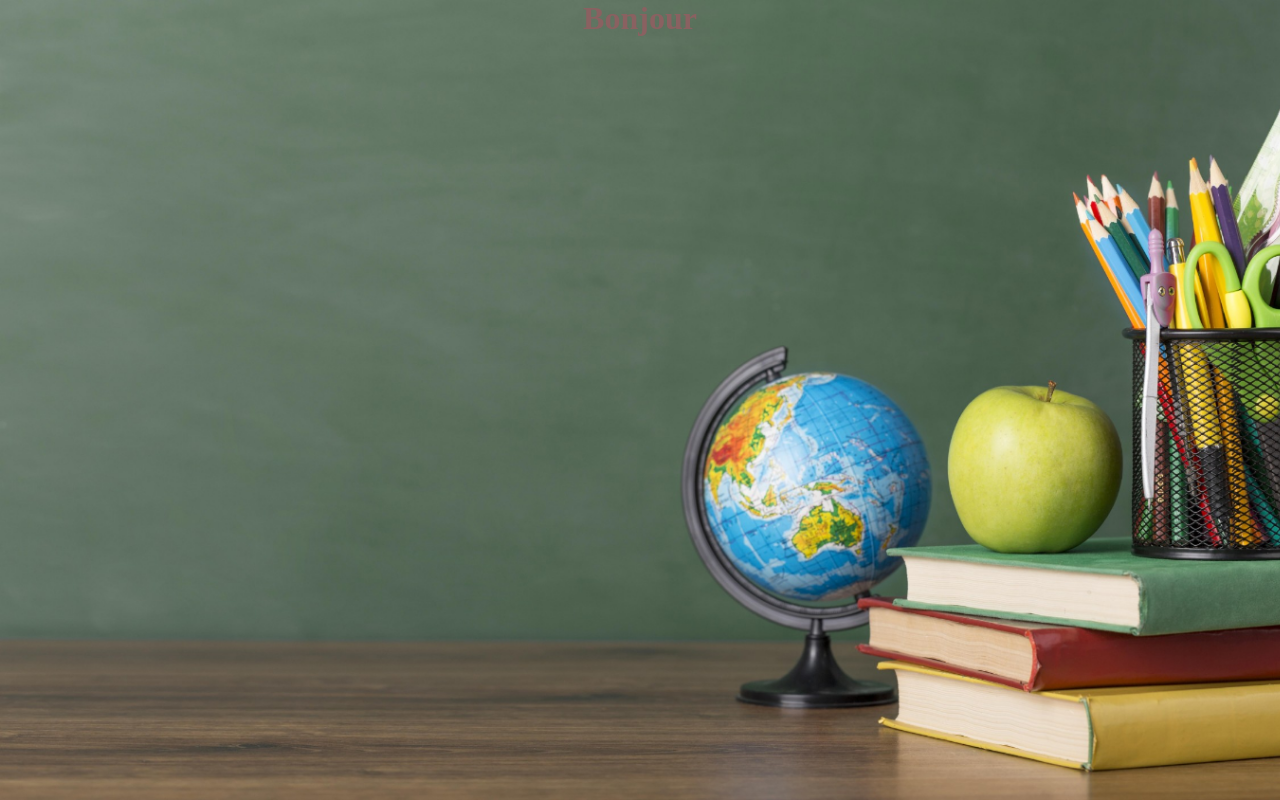
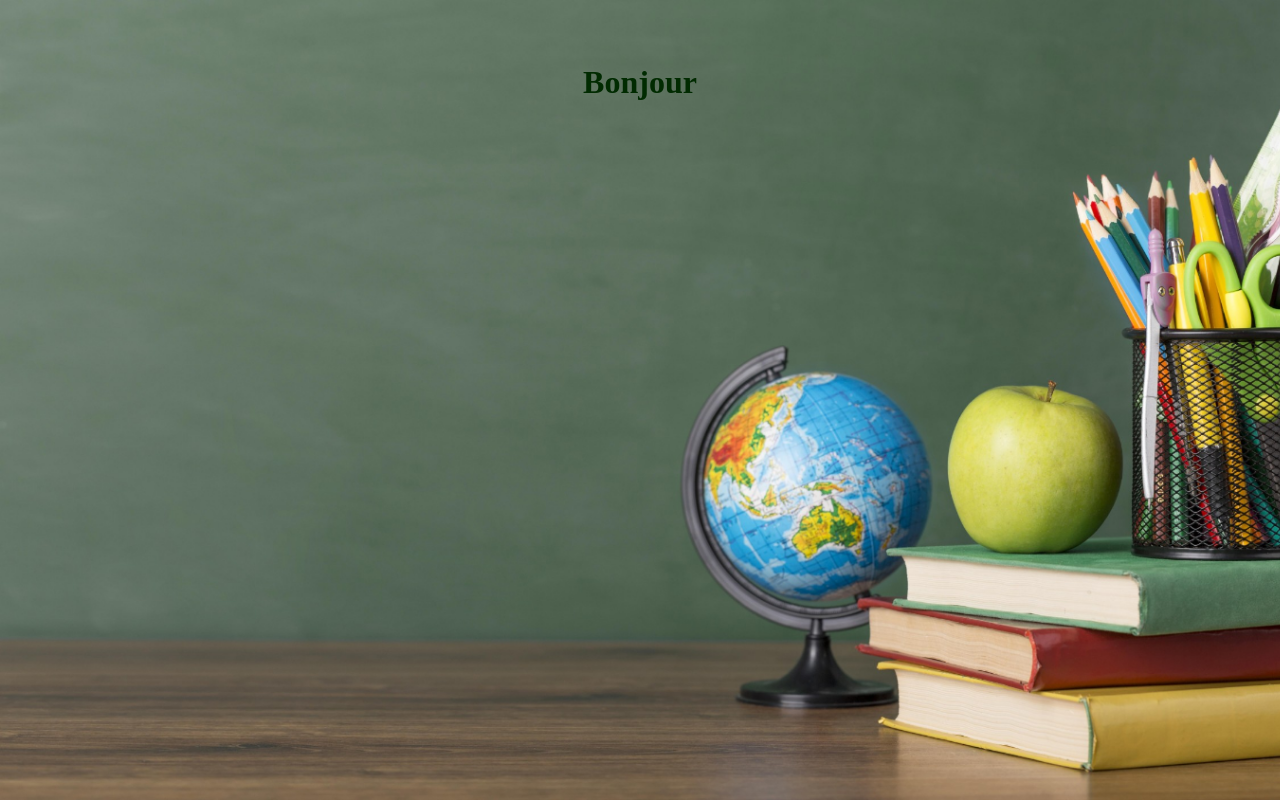
Before and after one commit to tanko220/course-application, a plain HTML site: page index.html in a window 1280 px wide. Drawn offline with Linux system fonts and the light colour scheme.

Commit message:
center de h1

```diff
--- a/css/style.css
+++ b/css/style.css
@@ -13,5 +13,6 @@
 h1 {
     text-decoration: none ;
     text-align: center;
-    color: rgb(138, 97, 97);
+    color: rgb(1, 43, 1);
+    margin-top: 5%;
 }
```
